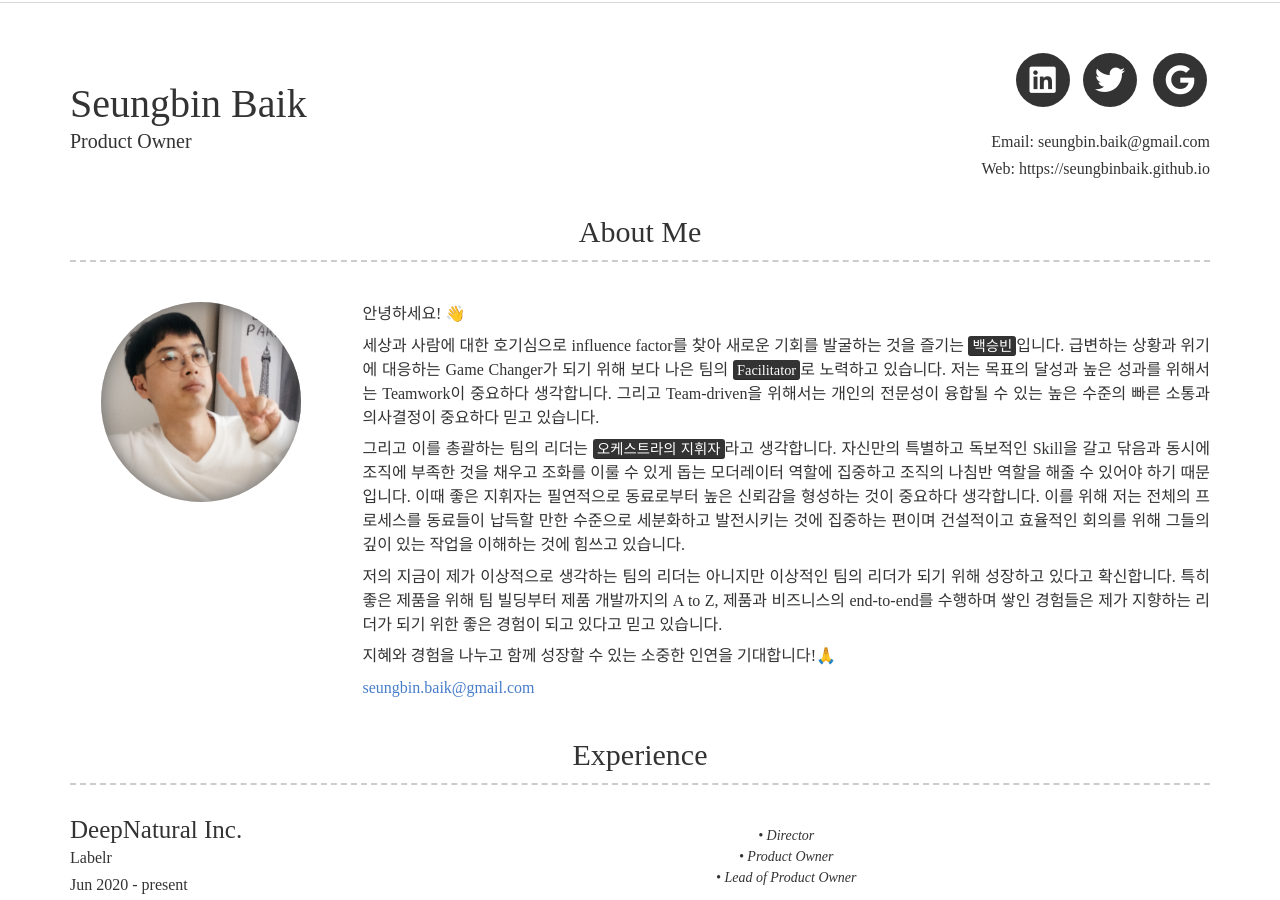
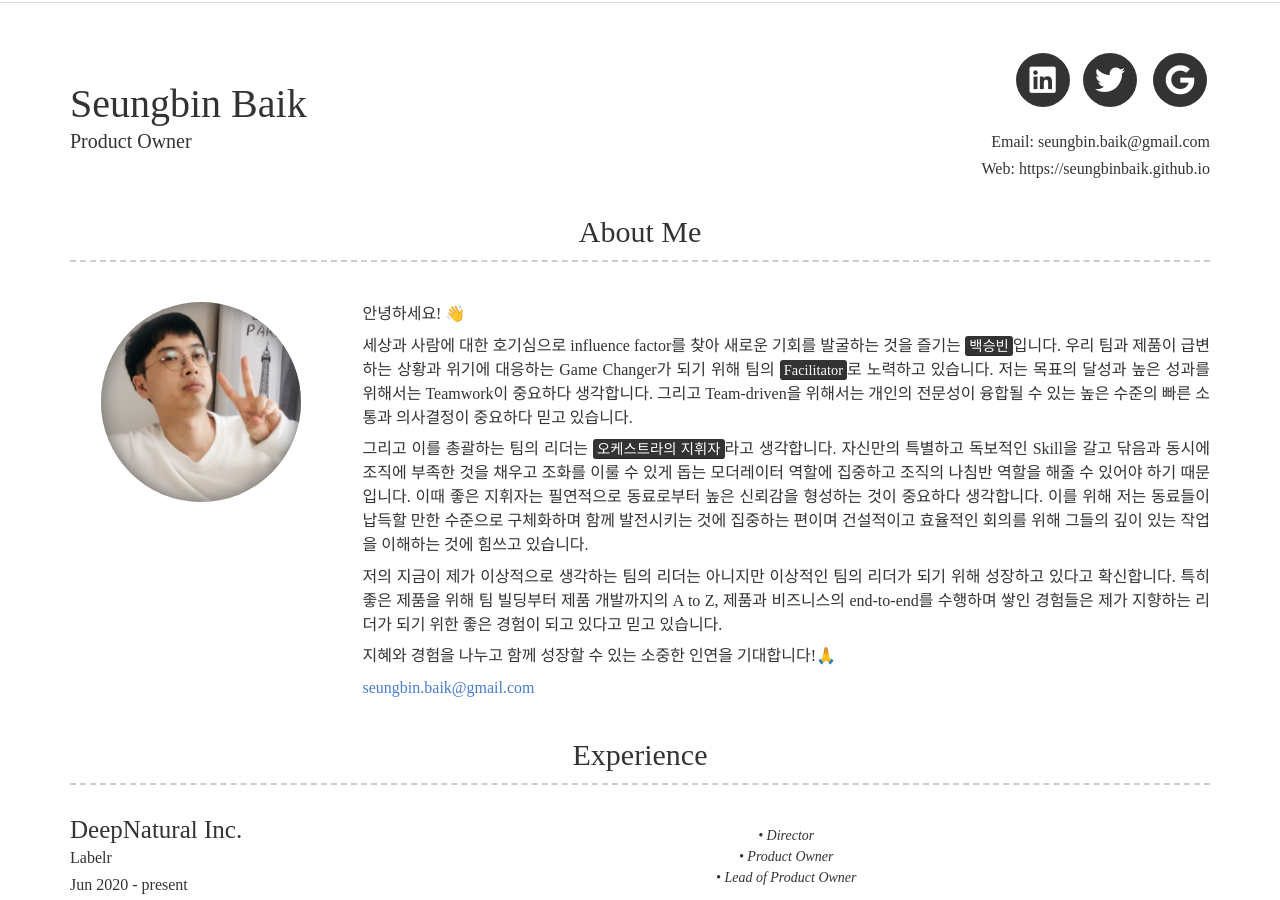
Before and after one commit to SeungbinBaik/SeungbinBaik.github.io, a Jekyll site: the page built from index.md, in a window 1280 px wide and 900 px high. Built offline with Jekyll 4.4.1, drawn with Linux system fonts in a browser that asks for light colours; nearby versions of some CDN libraries; some web fonts are replaced; some of the changed lines change nothing that is shown; some of the changed text lies outside the part shown.

Commit message:
fix description and skills

```diff
--- a/_config.yml
+++ b/_config.yml
@@ -54,9 +54,9 @@
 about_content: | # this will include new lines to allow paragraphs
   안녕하세요! &#128075;
 
-  세상과 사람에 대한 호기심으로 influence factor를 찾아 새로운 기회를 발굴하는 것을 즐기는 <mark>백승빈</mark>입니다. 급변하는 상황과 위기에 대응하는 Game Changer가 되기 위해 보다 나은 팀의 <mark>Facilitator</mark>로 노력하고 있습니다. 저는 목표의 달성과 높은 성과를 위해서는 Teamwork이 중요하다 생각합니다. 그리고 Team-driven을 위해서는 개인의 전문성이 융합될 수 있는 높은 수준의 빠른 소통과 의사결정이 중요하다 믿고 있습니다.
+  세상과 사람에 대한 호기심으로 influence factor를 찾아 새로운 기회를 발굴하는 것을 즐기는 <mark>백승빈</mark>입니다. 우리 팀과 제품이 급변하는 상황과 위기에 대응하는 Game Changer가 되기 위해 팀의 <mark>Facilitator</mark>로 노력하고 있습니다. 저는 목표의 달성과 높은 성과를 위해서는 Teamwork이 중요하다 생각합니다. 그리고 Team-driven을 위해서는 개인의 전문성이 융합될 수 있는 높은 수준의 빠른 소통과 의사결정이 중요하다 믿고 있습니다.
 
-  그리고 이를 총괄하는 팀의 리더는 <mark>오케스트라의 지휘자</mark>라고 생각합니다. 자신만의 특별하고 독보적인 Skill을 갈고 닦음과 동시에 조직에 부족한 것을 채우고 조화를 이룰 수 있게 돕는 모더레이터 역할에 집중하고 조직의 나침반 역할을 해줄 수 있어야 하기 때문입니다. 이때 좋은 지휘자는 필연적으로 동료로부터 높은 신뢰감을 형성하는 것이 중요하다 생각합니다. 이를 위해 저는 전체의 프로세스를 동료들이 납득할 만한 수준으로 세분화하고 발전시키는 것에 집중하는 편이며 건설적이고 효율적인 회의를 위해 그들의 깊이 있는 작업을 이해하는 것에 힘쓰고 있습니다.
+  그리고 이를 총괄하는 팀의 리더는 <mark>오케스트라의 지휘자</mark>라고 생각합니다. 자신만의 특별하고 독보적인 Skill을 갈고 닦음과 동시에 조직에 부족한 것을 채우고 조화를 이룰 수 있게 돕는 모더레이터 역할에 집중하고 조직의 나침반 역할을 해줄 수 있어야 하기 때문입니다. 이때 좋은 지휘자는 필연적으로 동료로부터 높은 신뢰감을 형성하는 것이 중요하다 생각합니다. 이를 위해 저는 동료들이 납득할 만한 수준으로 구체화하며 함께 발전시키는 것에 집중하는 편이며 건설적이고 효율적인 회의를 위해 그들의 깊이 있는 작업을 이해하는 것에 힘쓰고 있습니다.
 
   저의 지금이 제가 이상적으로 생각하는 팀의 리더는 아니지만 이상적인 팀의 리더가 되기 위해 성장하고 있다고 확신합니다. 특히 좋은 제품을 위해 팀 빌딩부터 제품 개발까지의 A to Z, 제품과 비즈니스의 end-to-end를 수행하며 쌓인 경험들은 제가 지향하는 리더가 되기 위한 좋은 경험이 되고 있다고 믿고 있습니다.
 
@@ -132,15 +132,17 @@
         #   Short institution or course description (optional)
         # description: | # this will include new lines to allow paragraphs
           # Comparison of Korean and Chinese Economic Laws
-  - title: Skils
+  - title: Skills
     layout: list
     content:
       - layout: left
         title: 제품 관리 및 서비스 기획
         quote: >
-          &#10003; 백로그 관리 및 문제 해결을 위한 커뮤니케이션&모더레이팅<br>
-          &#10003; 제품 우선순위 결정 및 문제 명확화<br>
-          &#10003; 데이터 기반의 가설 설정 및 검증(SQL, Athena, R, Google App Script, Python, Google Analytics, Firebase)<br>
+          &#10003; 백로그 관리<br>
+          &#10003; 문제 정의 및 명확화<br>
+          &#10003; 우선순위화<br>
+          &#10003; 문제 해결을 위한 커뮤니케이션&모더레이팅<br>
+          &#10003; 데이터 기반의 가설 설정 및 검증<br>(SQL, Athena, R, Google App Script, Google Analytics, DataStudio, Firebase, Python)<br>
           &#10003; 실험 설계 및 검증<br>
           &#10003; Notion, md 등을 활용한 문서화<br>
           &#10003; 스프린트 이터레이션 및 스크럼 관리<br>
@@ -168,7 +170,7 @@
 
 
 # Footer
-footer_show_references: true
+footer_show_references: false
 # references_title: References on request (Override references text)
 
 # Build settings
```
Also changed, not shown: 1 other file.
